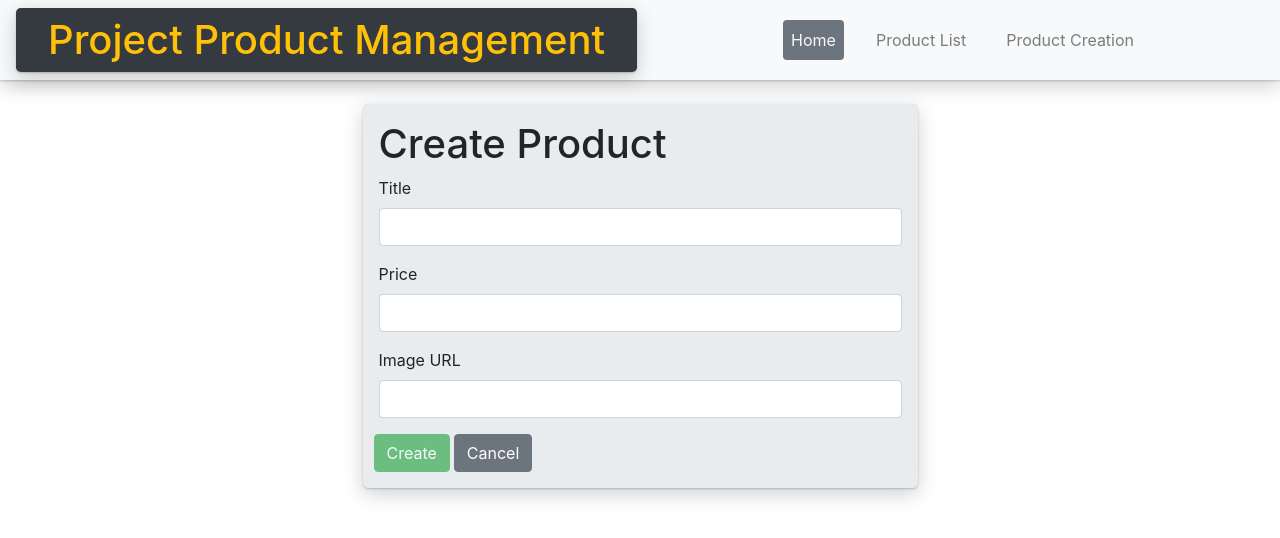
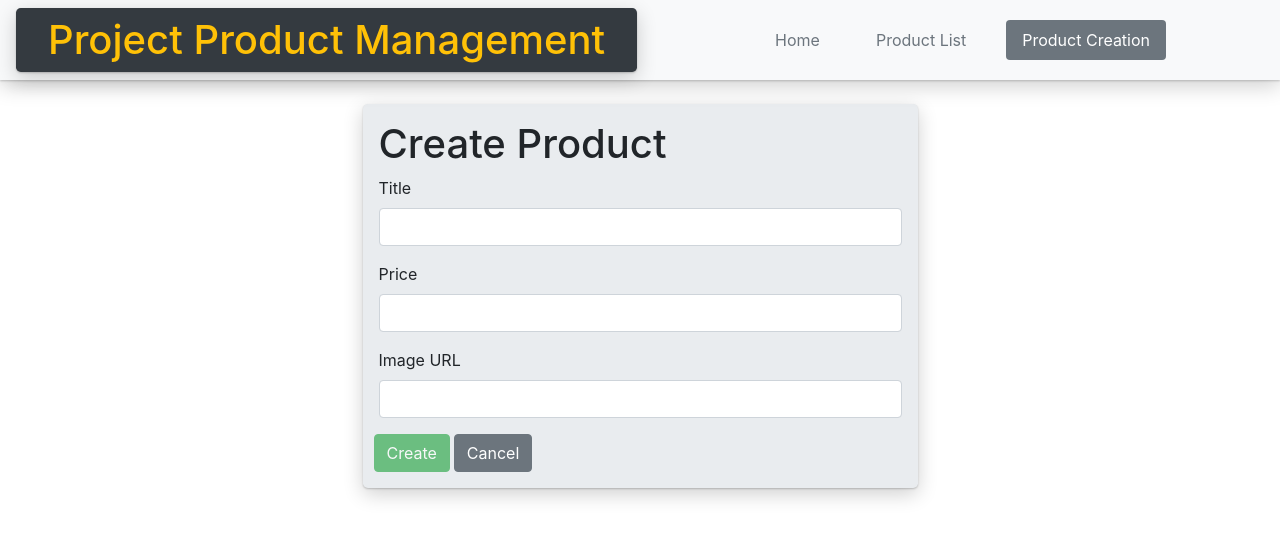
Before and after one commit to rkaladeen/product_manager, an Angular app in the folder client/: page /create in a window 1280 px wide. Shown: the top 538 px of the page. Built offline with nearby package versions, Linux system fonts and the light colour scheme.

Commit message:
modified list, fixed nav component

```diff
--- a/client/src/app/all-products/all-products.component.html
+++ b/client/src/app/all-products/all-products.component.html
@@ -4,10 +4,10 @@
     <!-- <p>{{ allProducts | json }}</p> -->
 
     <div class="row">
-      <div class="card col-lg-3 col-md-4 col-sm-6 h-100"
+      <div class="card border-0 bg-light col-lg-3 col-md-4 col-sm-6"
            *ngFor="let x of allProducts; index as i">
         <img class="card-img-top mt-2" src="{{ allProducts[i].img_url }}" alt="{{ allProducts[i].img_url }}">
-        <div class="card-body">
+        <div class="card-body bg-dark text-light">
           <h5 class="card-title">{{ allProducts[i].title }}</h5>
           <p class="card-text">$ {{ allProducts[i].price }}</p>
           <a routerLink="/update/{{ allProducts[i]._id }}"
--- a/client/src/app/app.component.html
+++ b/client/src/app/app.component.html
@@ -1,25 +1,2 @@
-<nav class="navbar navbar-expand-xl navbar-light bg-light">
-  <h1 class="jumbotron py-2 mb-0 bg-dark text-warning">{{ title }}</h1>
-  <button class="navbar-toggler"
-          type="button"
-          data-toggle="collapse"
-          data-target="#navbarSupportedContent"
-          aria-controls="navbarSupportedContent"
-          aria-expanded="false"
-          aria-label="Toggle navigation">
-    <span class="navbar-toggler-icon"></span>
-  </button>
-  <div class="collapse navbar-collapse" id="navbarSupportedContent">
-  <ul class="navbar-nav mx-auto">
-    <li class="nav-item" *ngFor="let x of tabs; index as i">
-      <a class="nav-link btn btn-outline-secondary rounded border-0 ml-4"
-         [class.active]="tabs[i].active"
-         [class.text-light]="tabs[i].active"
-         (click)="setActive(i)"
-         routerLink="/{{ tabs[i].route }}">{{ tabs[i].name }}</a>
-    </li>
-  </ul>
-</div>
-</nav>
-
+<app-nav></app-nav>
 <router-outlet></router-outlet>
--- a/client/src/app/app.component.scss
+++ b/client/src/app/app.component.scss
@@ -1,3 +1,3 @@
-.navbar, .jumbotron, .card, img {
+.navbar, .jumbotron, .card-body, img {
   box-shadow: 0 1px 2px 0 rgba(0, 0, 0, 0.2), 0 6px 20px 0 rgba(0, 0, 0, 0.19);
 }
--- a/client/src/app/app.component.ts
+++ b/client/src/app/app.component.ts
@@ -1,6 +1,5 @@
-import { Component, OnInit } from '@angular/core';
-import { Router } from "@angular/router";
-import { ActivatedRoute } from "@angular/router";
+import { Component } from '@angular/core';
+
 
 @Component({
   selector: 'app-root',
@@ -8,28 +7,5 @@ import { ActivatedRoute } from "@angular/router";
   styleUrls: ['./app.component.scss']
 })
 export class AppComponent {
-  title = 'Project Product Management';
-  tabs: any = [
-    { name: "Home", route: "", active: true },
-    { name: "Product List", route: "products", active: false },
-    { name: "Product Creation", route: "create", active: false }
-  ]
-
-  constructor(private route: ActivatedRoute, private router: Router) { }
-
-  ngOnInIt() {
-    this.route.url.subscribe(url => {
-      console.log(url);
-    })
-  }
-
-  setActive(tab_index: number) {
-
-    this.tabs[tab_index].active = true;
-    for (let i = 0; i < this.tabs.length; i++) {
-      if (i !== tab_index) {
-        this.tabs[i].active = false;
-      }
-    }
-  }
+  constructor() { }
 }
--- a/client/src/app/app.module.ts
+++ b/client/src/app/app.module.ts
@@ -10,13 +10,15 @@ import { AllProductsComponent } from './all-products/all-products.component';
 import { AddProductComponent } from './add-product/add-product.component';
 
 import { HttpService } from './http.service';
+import { NavComponent } from './nav/nav.component';
 
 @NgModule({
   declarations: [
     AppComponent,
     HomeComponent,
     AllProductsComponent,
-    AddProductComponent
+    AddProductComponent,
+    NavComponent
   ],
   imports: [
     BrowserModule,
--- /dev/null
+++ b/client/src/app/nav/nav.component.html
@@ -0,0 +1,17 @@
+<nav class="navbar navbar-expand-xl navbar-light bg-light">
+  <h1 class="jumbotron py-2 mb-0 bg-dark text-warning">{{ title }}</h1>
+  <button class="navbar-toggler" type="button" data-toggle="collapse" data-target="#navbarSupportedContent"
+    aria-controls="navbarSupportedContent" aria-expanded="false" aria-label="Toggle navigation">
+    <span class="navbar-toggler-icon"></span>
+  </button>
+  <div class="collapse navbar-collapse" id="navbarSupportedContent">
+    <ul class="nav nav-pills mx-auto">
+      <li class="nav-item" *ngFor="let x of tabs; index as i">
+        <a class="nav-link btn btn-outline-secondary rounded border-0 ml-4"
+           routerLinkActive="active"
+           [routerLinkActiveOptions]="{ exact: true }"
+           routerLink="/{{ tabs[i].route }}">{{ tabs[i].name }}</a>
+      </li>
+    </ul>
+  </div>
+</nav>
--- /dev/null
+++ b/client/src/app/nav/nav.component.ts
@@ -0,0 +1,25 @@
+import { Component, OnInit } from '@angular/core';
+import { Router } from "@angular/router";
+import { ActivatedRoute } from "@angular/router";
+
+@Component({
+  selector: 'app-nav',
+  templateUrl: './nav.component.html',
+  styleUrls: ['../app.component.scss']
+})
+export class NavComponent implements OnInit {
+  title = 'Project Product Management';
+  tabs: any = [
+    { name: "Home", route: ""},
+    { name: "Product List", route: "products"},
+    { name: "Product Creation", route: "create"}
+  ]
+
+  constructor(private route: ActivatedRoute, private router: Router) { }
+
+  ngOnInit() {
+
+  }
+
+
+}
```
